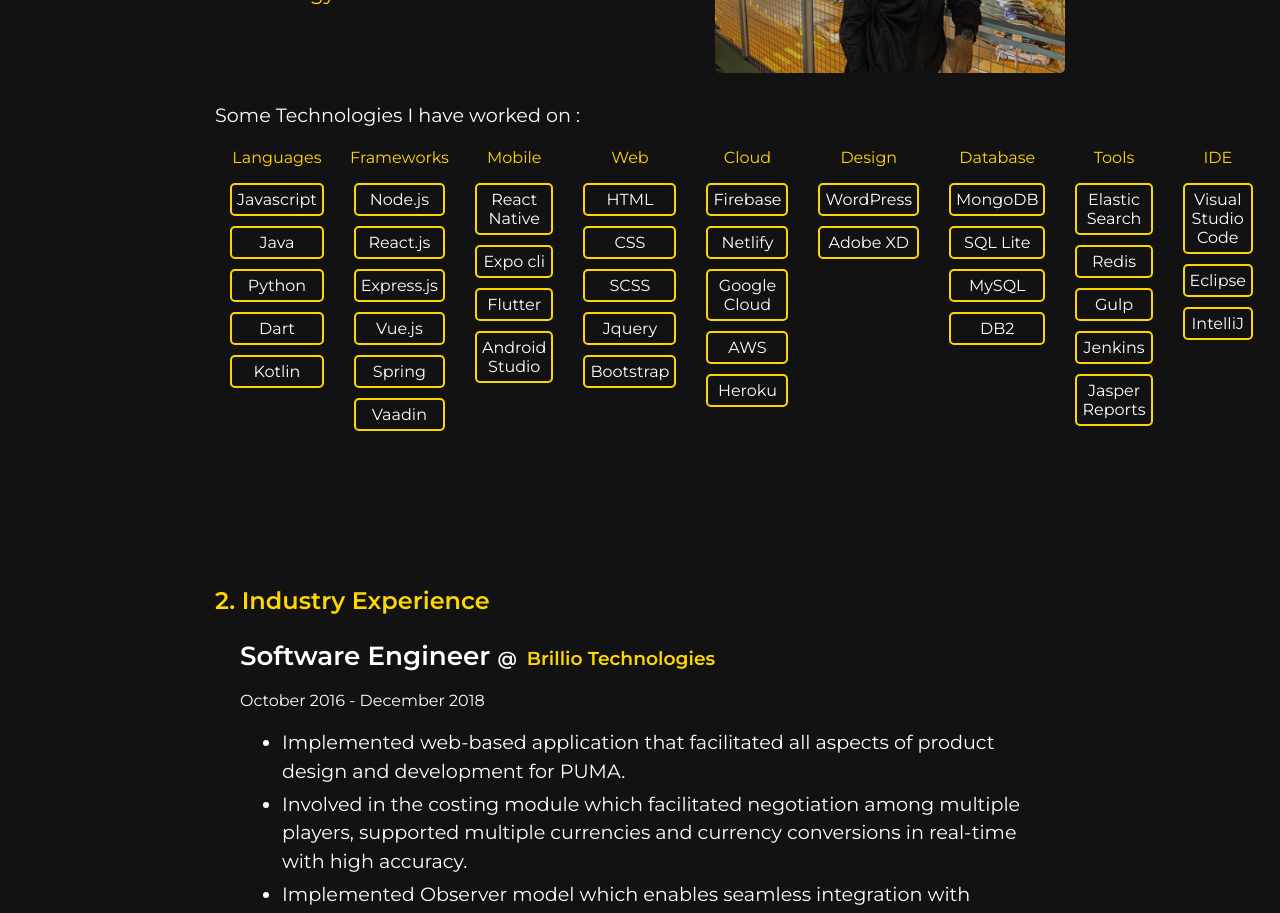
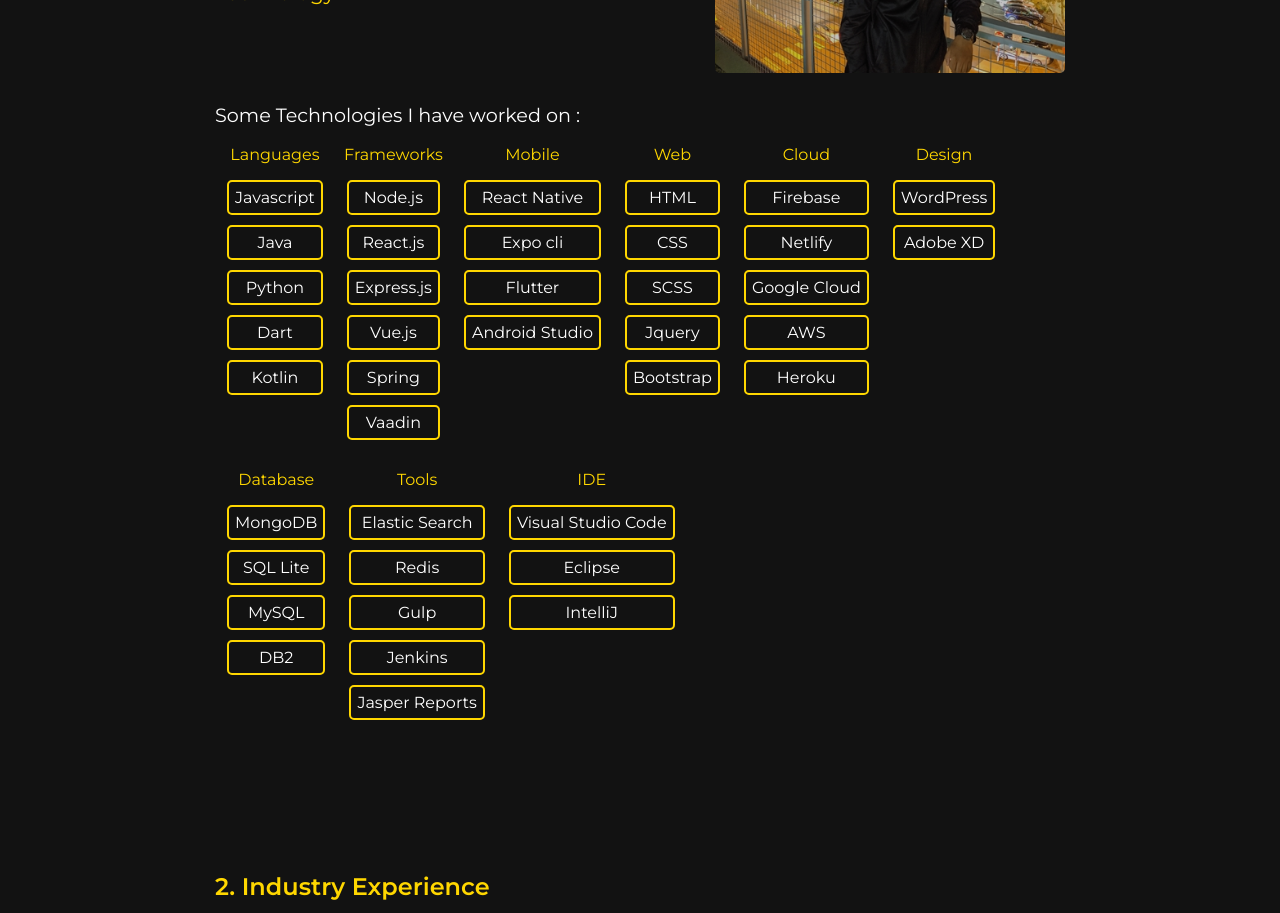
Before and after one commit to kishanhj/p-v1, a React (Create React App) app: page / in a window 1280 px wide. Shown: the part 940-1853 px from the top of the page. Built offline with nearby package versions, Linux system fonts and the light colour scheme.

Commit message:
Added about me page

```diff
--- a/src/components/AboutMe.js
+++ b/src/components/AboutMe.js
@@ -58,14 +58,13 @@
 
 const SkillList = styled.div`
     display : flex;
+    flex-wrap : wrap;
 `;
 
 const SkillDomain = styled.div`
 
-    margin : 5px;
-    // padding : 5px;
-    flex-warp : wrap;
-    flex : 0 0 80px;
+    margin : 2px;
+    flex : 0 0 auto;
 `;
 
 const SkillDomainTitle = styled.p`
@@ -76,7 +75,7 @@
 const Skill = styled.div`
     border : 2px solid gold;
     margin : 10px;
-    padding : 5px;
+    padding : 6px;
     border-radius : 5px;
     text-align : center;
 `;
@@ -95,10 +94,10 @@
                 <SkillText>Some Technologies I have worked on : </SkillText>
                 <SkillList>
                     {Skills && Object.keys(Skills).map((key,value) =>
-                        <SkillDomain>
+                        <SkillDomain key={key}>
                             <SkillDomainTitle>{key}</SkillDomainTitle>
                             {Skills[key].map(
-                                (skill) => <Skill>{skill}</Skill>
+                                (skill) => <Skill key={skill}>{skill}</Skill>
                             )}
                         </SkillDomain>
                     )}
```
